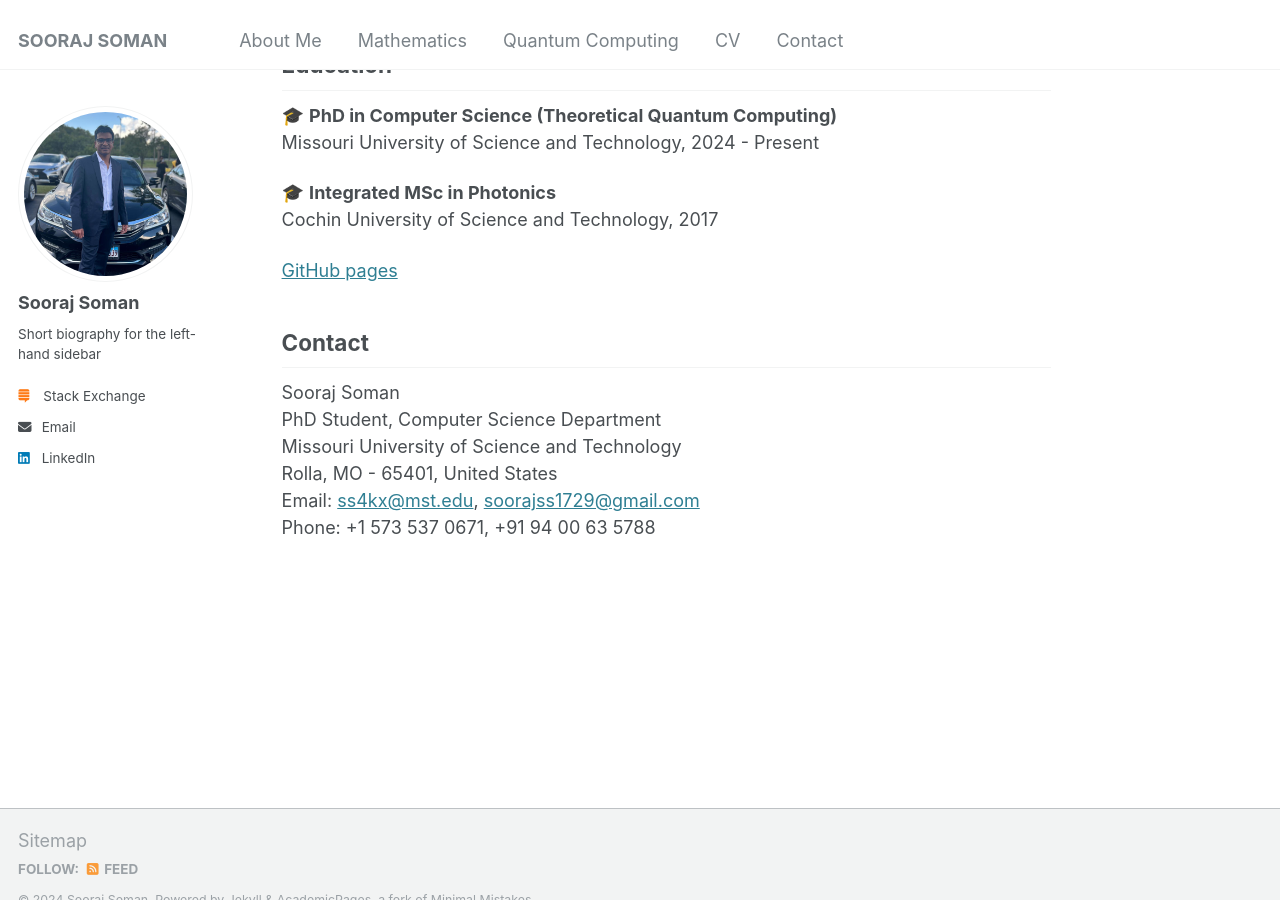
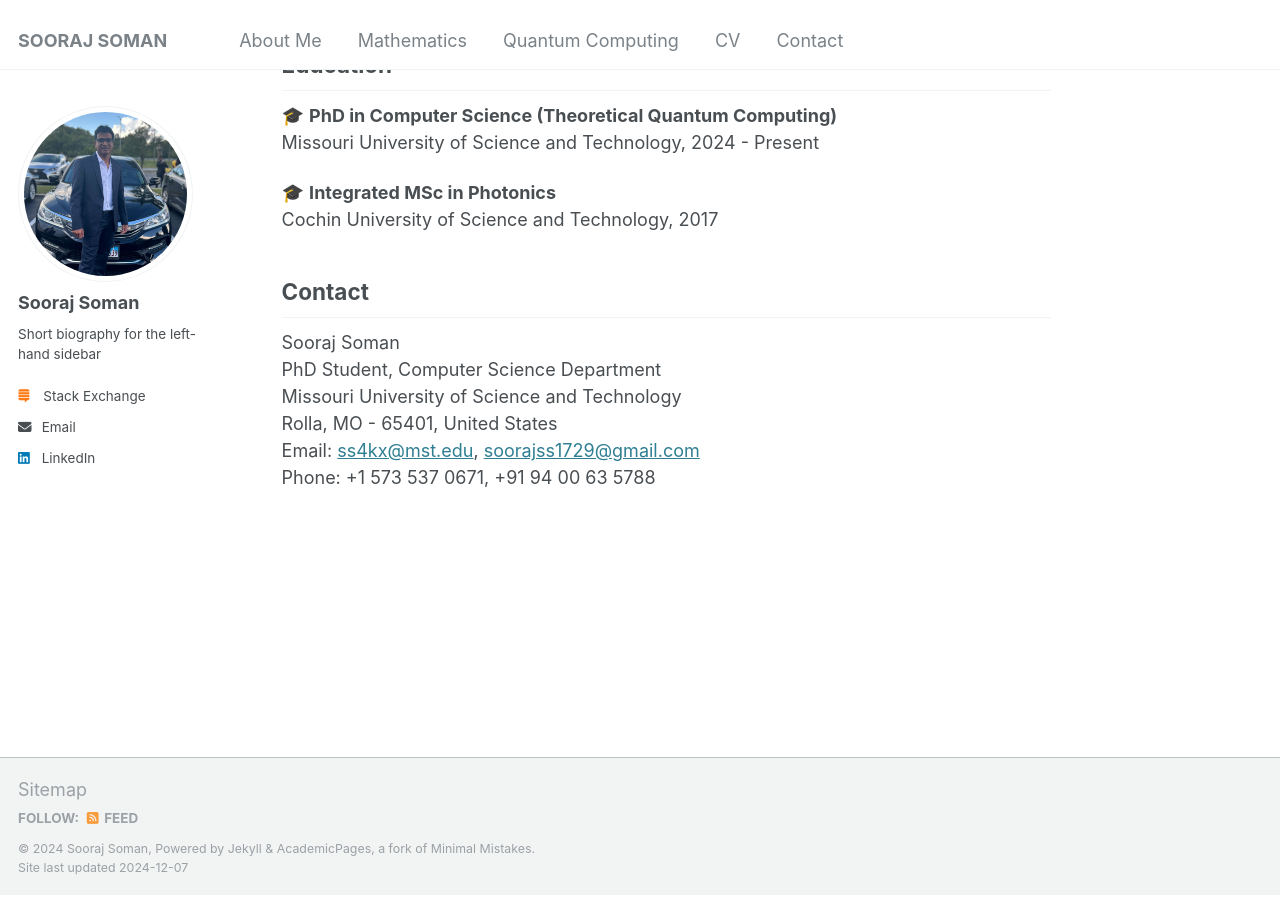
Before and after one commit to soorajss1729/soorajss1729.github.io, a Jekyll site: the page built from _pages/about.md, in a window 1280 px wide and 900 px high, scrolled down 595 px. Built offline with Jekyll 4.4.1, drawn with Linux system fonts in a browser that asks for light colours.

Commit message:
Update about.md

```diff
--- a/_pages/about.md
+++ b/_pages/about.md
@@ -25,8 +25,6 @@ Missouri University of Science and Technology, 2024 - Present
 🎓 **Integrated MSc in Photonics**
 Cochin University of Science and Technology, 2017
 
-[GitHub pages](https://pages.github.com/)
-
 ## Contact
 
 Sooraj Soman
```
